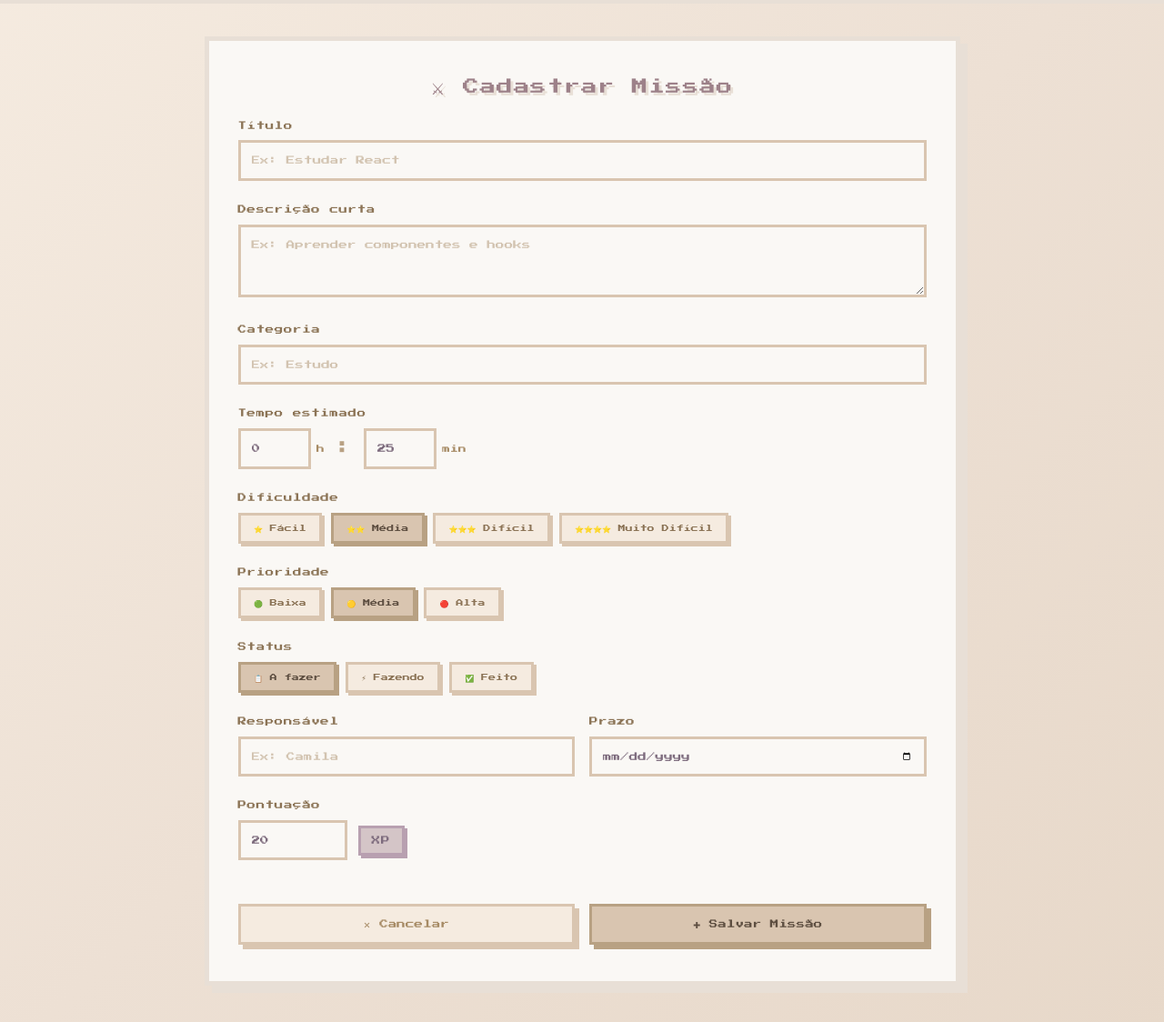
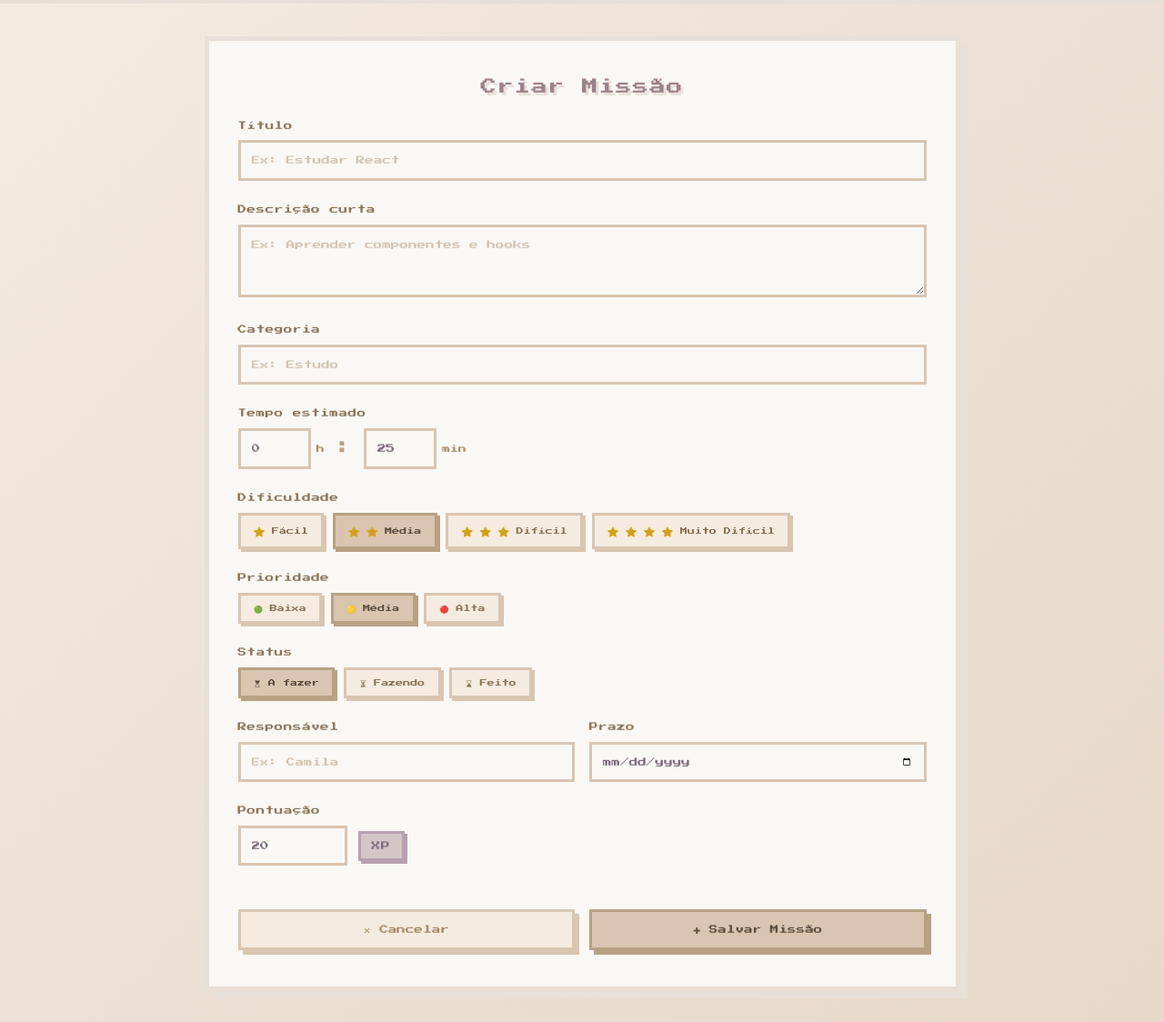
Before and after one commit to carlosbuskedev/projetoAplicado03, a CodeIgniter 4 app: the page made by app/Views/missao.php in a window 1280 px wide. Shown: the part 72-1196 px from the top of the page at 91% size. Run offline with PHP 8.4 and a stand-in for CodeIgniter, Linux system fonts and the light colour scheme; the template is opened without the code that fills it, so the values that code supplies are empty; some libraries are stand-ins or nearby versions.

Commit message:
fix: Inserção de ícones do menu de missões

```diff
--- a/app/Views/missao.php
+++ b/app/Views/missao.php
@@ -5,6 +5,7 @@
   <meta name="viewport" content="width=device-width, initial-scale=1.0" />
   <title>BRIO – Criar Missão</title>
   <link rel="stylesheet" href="https://cdn.jsdelivr.net/npm/bootstrap@5.3.0/dist/css/bootstrap.min.css" />
+  <link rel="stylesheet" href="https://cdn.jsdelivr.net/npm/bootstrap-icons@1.13.1/font/bootstrap-icons.min.css">
   <link rel="preconnect" href="https://fonts.googleapis.com" />
   <link href="https://fonts.googleapis.com/css2?family=Press+Start+2P&display=swap" rel="stylesheet" />
   <link rel="stylesheet" href="/css/principal.css">
@@ -35,7 +36,7 @@
       <div class="col-12 col-lg-9">
 
         <div class="pixel-form-box">
-          <h2 class="pixel-form-title text-center mb-4">⚔ Cadastrar Missão</h2>
+          <h2 class="pixel-form-title text-center mb-4">Criar Missão</h2>
 
           <!-- Banner de sucesso (oculto por padrão) -->
           <div id="successBanner" class="pixel-success-banner mb-4 d-none">
@@ -93,19 +94,19 @@
               <div class="pixel-radio-group" id="difficultyGroup">
                 <label class="pixel-radio-item" data-group="difficulty" data-value="facil">
                   <input type="radio" name="difficulty" value="facil" />
-                  ⭐ Fácil
+                  <i class="bi bi-star-fill pixel-star-icon"></i> Fácil
                 </label>
                 <label class="pixel-radio-item selected" data-group="difficulty" data-value="medio">
                   <input type="radio" name="difficulty" value="medio" checked />
-                  ⭐⭐ Média
+                  <i class="bi bi-star-fill pixel-star-icon"></i><i class="bi bi-star-fill pixel-star-icon"></i> Média
                 </label>
                 <label class="pixel-radio-item" data-group="difficulty" data-value="dificil">
                   <input type="radio" name="difficulty" value="dificil" />
-                  ⭐⭐⭐ Difícil
+                  <i class="bi bi-star-fill pixel-star-icon"></i><i class="bi bi-star-fill pixel-star-icon"></i><i class="bi bi-star-fill pixel-star-icon"></i> Difícil
                 </label>
                 <label class="pixel-radio-item" data-group="difficulty" data-value="muito-dificil">
                   <input type="radio" name="difficulty" value="muito-dificil" />
-                  ⭐⭐⭐⭐ Muito Difícil
+                  <i class="bi bi-star-fill pixel-star-icon"></i><i class="bi bi-star-fill pixel-star-icon"></i><i class="bi bi-star-fill pixel-star-icon"></i><i class="bi bi-star-fill pixel-star-icon"></i> Muito Difícil
                 </label>
               </div>
             </div>
@@ -135,15 +136,15 @@
               <div class="pixel-radio-group" id="statusGroup">
                 <label class="pixel-radio-item selected" data-group="status" data-value="a-fazer">
                   <input type="radio" name="status" value="a-fazer" checked />
-                  📋 A fazer
+                  <i class="bi bi-hourglass-top"></i> A fazer
                 </label>
                 <label class="pixel-radio-item" data-group="status" data-value="fazendo">
                   <input type="radio" name="status" value="fazendo" />
-                  ⚡ Fazendo
+                  <i class="bi bi-hourglass-split"></i> Fazendo
                 </label>
                 <label class="pixel-radio-item" data-group="status" data-value="feito">
                   <input type="radio" name="status" value="feito" />
-                  ✅ Feito
+                  <i class="bi bi-hourglass-bottom"></i> Feito
                 </label>
               </div>
             </div>
--- a/public/css/missao.css
+++ b/public/css/missao.css
@@ -246,6 +246,13 @@ body {
   box-shadow: 3px 3px 0 #b8a183;
 }
 
+/* ----- Ícones ----- */
+
+.pixel-star-icon {
+  font-size: 0.75rem;
+  color: #d4a017;
+}
+
 /* ----- Responsivo ----- */
 @media (max-width: 768px) {
   .pixel-title       { font-size: 0.9rem; }
```
